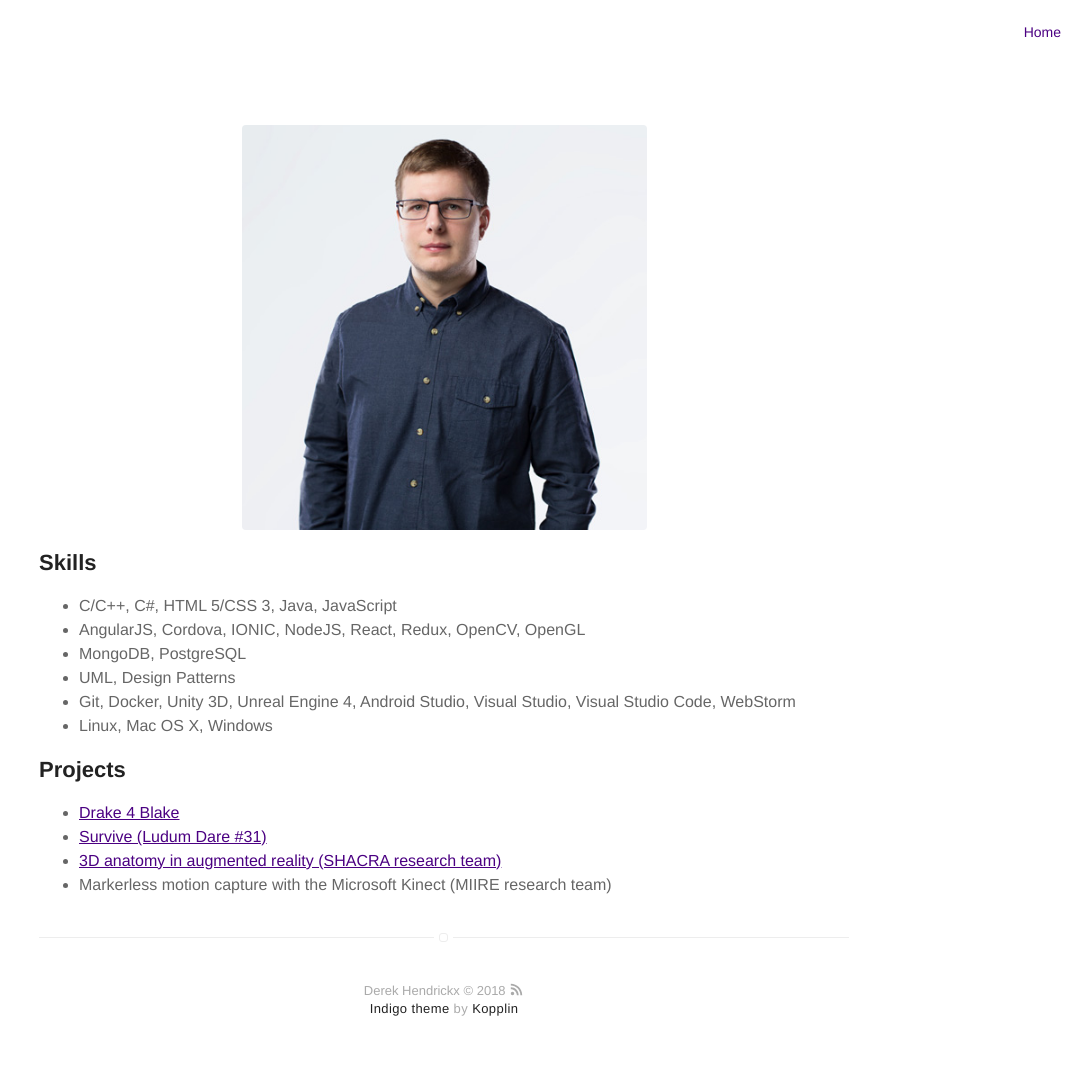
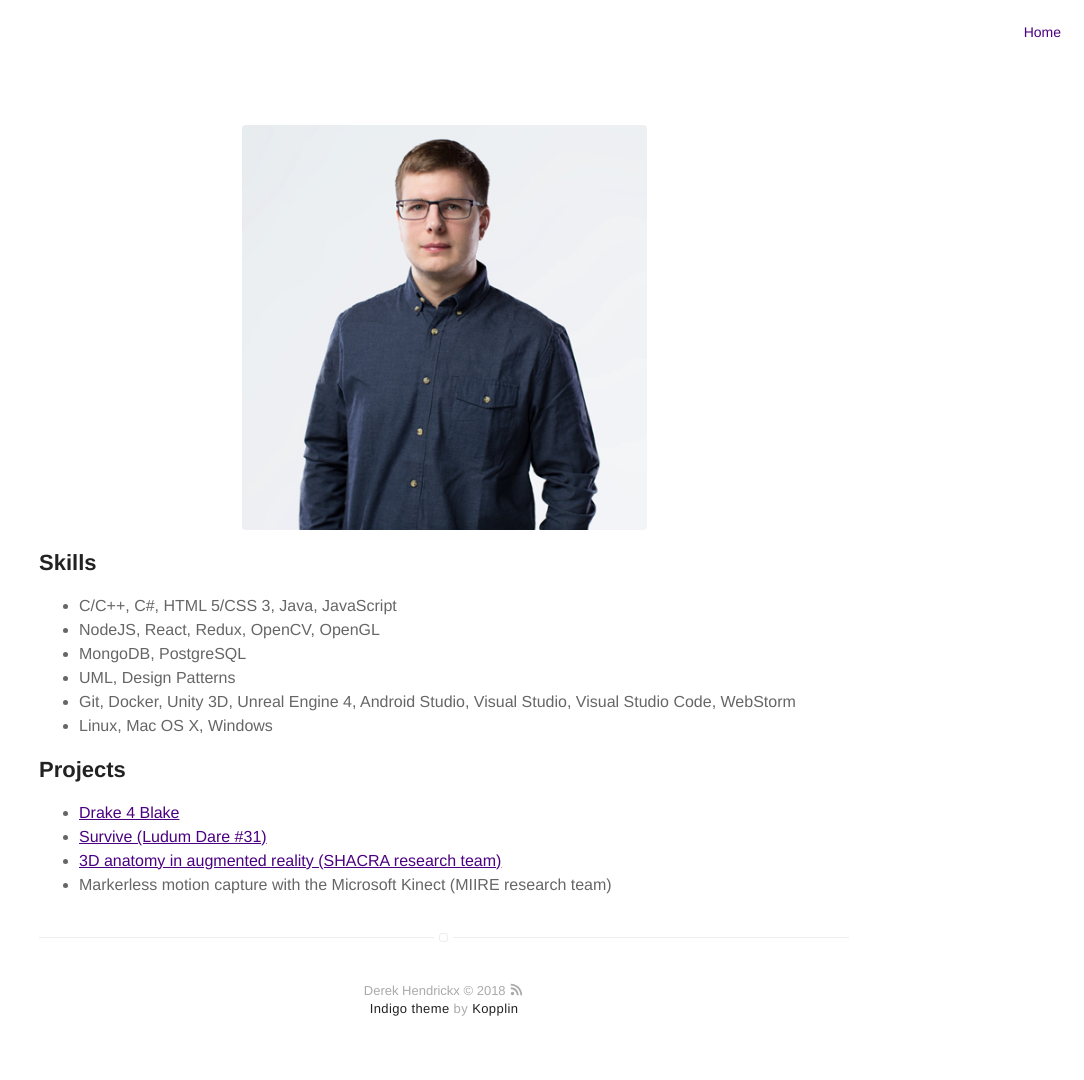
Before and after one commit to derekhendrickx/derekhendrickx.github.io, a Jekyll site: the page built from about.md, in a window 1280 px wide. Shown: the whole page, without its empty margins (196-1280 px from the left). Built offline with Jekyll 4.4.1, drawn with Linux system fonts in a browser that asks for light colours.

Commit message:
Update skills

```diff
--- a/about.md
+++ b/about.md
@@ -8,7 +8,7 @@ layout: page
 
 <ul class="skill-list">
 	<li>C/C++, C#, HTML 5/CSS 3, Java, JavaScript</li>
-	<li>AngularJS, Cordova, IONIC, NodeJS, React, Redux, OpenCV, OpenGL</li>
+	<li>NodeJS, React, Redux, OpenCV, OpenGL</li>
 	<li>MongoDB, PostgreSQL</li>
 	<li>UML, Design Patterns</li>
 	<li>Git, Docker, Unity 3D, Unreal Engine 4, Android Studio, Visual Studio, Visual Studio Code, WebStorm</li>
```
